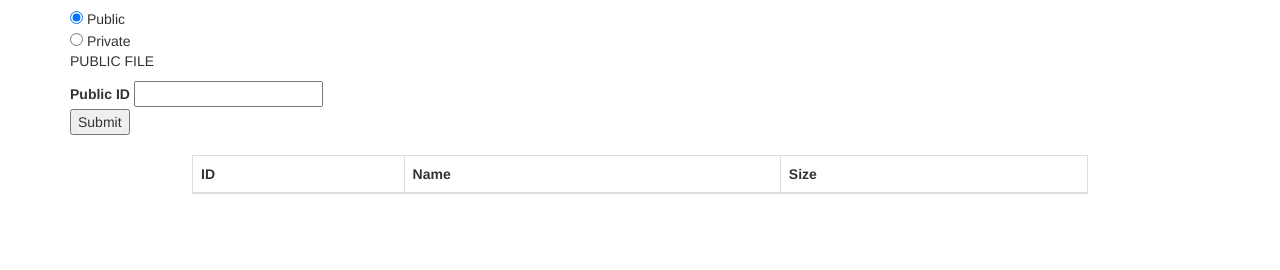
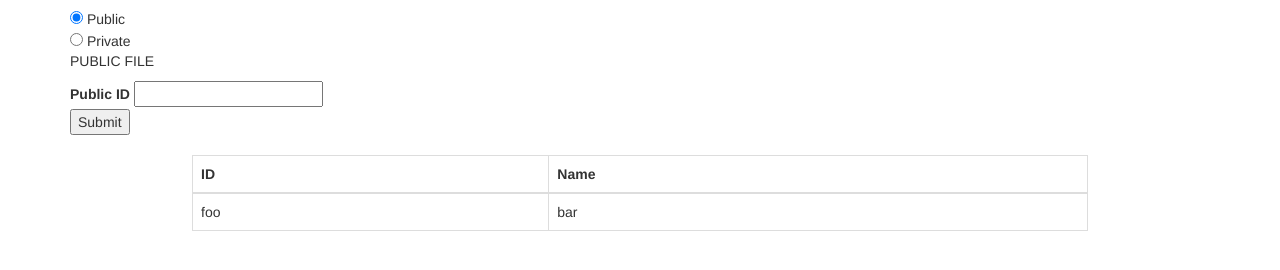
Before and after one commit to wabrams/CSCI3308, a website: page web/download.html in a window 1280 px wide. Shown: the part 158-428 px from the top of the page. Drawn offline with nearby package versions, Linux system fonts and the light colour scheme.

Commit message:
checkpoint upload
putting what i have up here for now, still need to figure out the request.

```diff
--- a/web/app.js
+++ b/web/app.js
@@ -27,7 +27,10 @@
 {
   counter++;
   console.log("Request: " + req.url + " (" + counter + ")");
+  if (req.method == "/download/list")
+  {
 
+  }
   if (req.url == '/upload/upf')
   {
     var form = new formidable.IncomingForm();
--- a/web/download.html
+++ b/web/download.html
@@ -10,8 +10,15 @@
     <script src="https://ajax.googleapis.com/ajax/libs/jquery/3.4.1/jquery.min.js"></script>
     <script src="https://maxcdn.bootstrapcdn.com/bootstrap/3.4.0/js/bootstrap.min.js"></script>
     <script src="download.js"></script>
+    <script>
+      function fillTable()
+      {
+
+        document.getElementById("dtable-body").innerHTML = "<tr><td>foo</td><td>bar</td></tr>";
+      }
+    </script>
   </head>
-  <body>
+  <body onload="fillTable()">
     <!--Navigation bar-->
     <div id="nav-placeholder"></div>
     <script>
@@ -48,13 +55,12 @@
     <br>
     <table style="width:70%; margin-left: 15%; margin-right: 15%;" class="table table-bordered" id="table-tag">
       <thead>
-        <tr id="header">
+        <tr id="dtable-header">
           <th scope="col">ID</th>
           <th scope="col">Name</th>
-          <th scope="col">Size</th>
         </tr>
       </thead>
-      <tbody id="table-body">
+      <tbody id="dtable-body">
 
       </tbody>
     </table>
```
Also changed, not shown: 1 other file.
